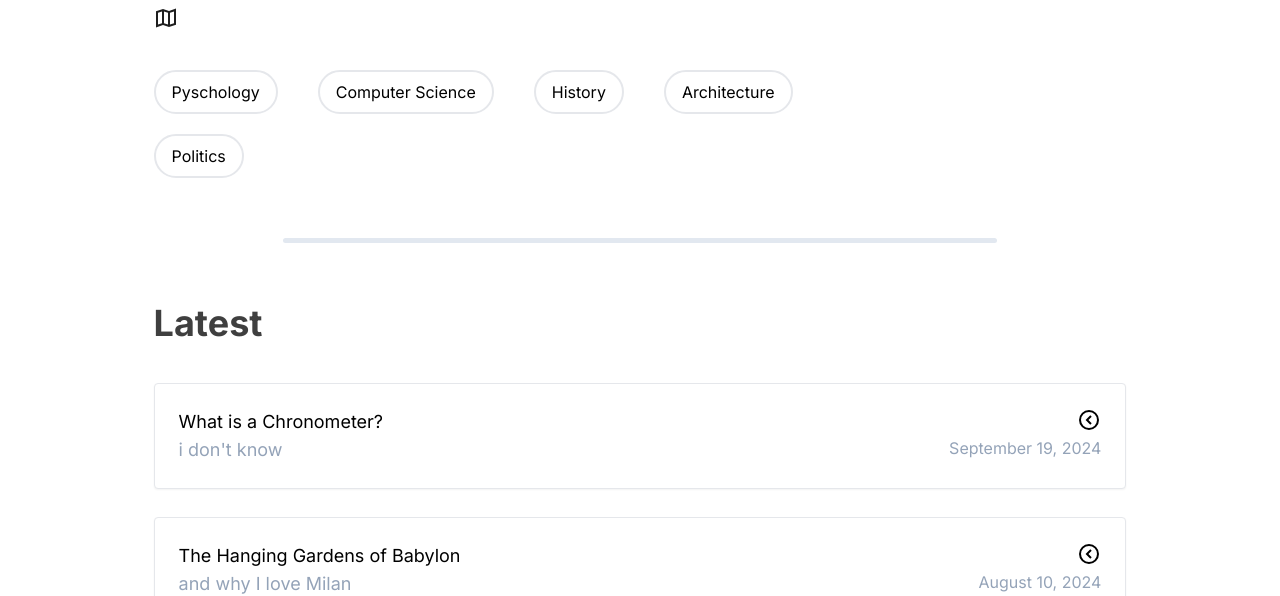
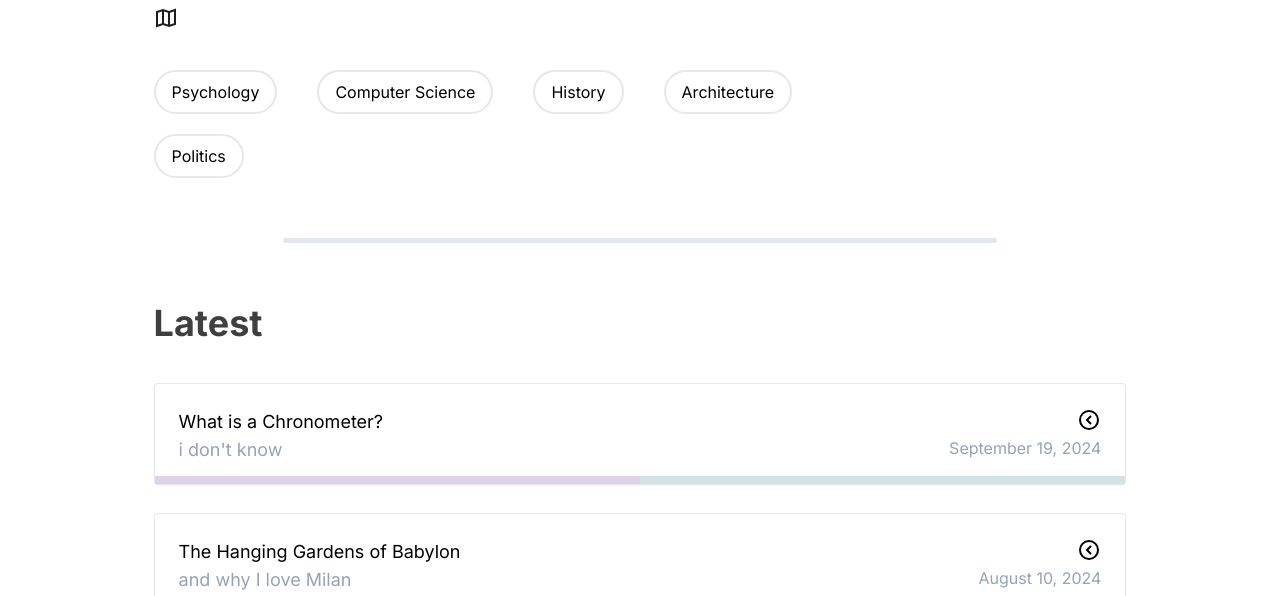
Before and after one commit to markmcguire011/Sentennial, a Next.js app: page /articles in a window 1280 px wide. Shown: the part 356-952 px from the top of the page. Built offline with nearby package versions, Linux system fonts and the light colour scheme.

Commit message:
added categories styling

```diff
--- a/app/articles/[slug]/page.tsx
+++ b/app/articles/[slug]/page.tsx
@@ -1,6 +1,7 @@
 import { getAllArticles, getArticleBySlug } from '@/lib/api'
 import { notFound } from 'next/navigation'
 import { Metadata } from 'next'
+import Category from '@/components/category'
 
 export default async function Article({ params }: Params) {
     const article = getArticleBySlug(params.slug)
@@ -20,7 +21,9 @@ export default async function Article({ params }: Params) {
             </div>
             <div className="flex gap-6 items-center p-2">
                 <h1 className="text-l opacity-50 color-brand-dark">{article.date}</h1>
-                <h1 className="text-l bg-[#e6d1d6] opacity-75 color-brand-dark border-2 rounded-full px-3 py-1">History</h1>
+                {article.categories.map((category) => (
+                    <Category name = {category} />
+                ))}
             </div>
         </div>
     )
--- a/app/page.tsx
+++ b/app/page.tsx
@@ -74,7 +74,7 @@ export default function Page() {
         <div className="flex justify-center gap-5 md:gap-10">
           <div className="flex flex-col gap-10 w-2/5">
             {articles.map((article) => (
-              <ArticleButton key = {article.slug} slug = {article.slug} title = {article.title} subtitle= {article.subtitle} date = {article.date}/>
+              <ArticleButton key = {article.slug + "-landing"} data = {article}/>
             ))}
           </div>
           <div className="h-auto w-[3px] rounded bg-slate-200"></div>
--- a/components/article_button.tsx
+++ b/components/article_button.tsx
@@ -1,16 +1,44 @@
 import Link from "next/link"
+import { Article } from "@/interfaces/article"
 
-export default function ArticleButton({slug, title, subtitle, date} : { slug: string, title: string, subtitle: string, date: string}) {
+type Props = {
+    data: Article
+}
+
+const colorList = {
+        'psychology': '#bccce6',
+        'computer-science': '#dfd1e6',
+        'history': '#e6d1d6',
+        'architecture': '#e6d7d1',
+        'politics': '#d1e3e6'
+    }
+
+export default function ArticleButton({ data } : Props) {
     return (
-        <Link href={`/articles/${slug}`} className="flex flex-col w-full items-center">
-            <div className="group bg-white flex flex-col justify-between rounded w-full shadow-sm hover:shadow-md p-6 border">
-                <div className="flex justify-between">
-                    <h1 className="text-lg group-hover:underline group-hover:decoration-brand-color group-hover:text-brand-color">{title}</h1>
+        <Link href={`/articles/${data.slug}`} className="flex flex-col w-full items-center">
+            <div className="group bg-white flex flex-col justify-between rounded w-full shadow-sm hover:shadow-md border">
+                <div className="flex justify-between px-6 pt-6">
+                    <h1 className="text-lg group-hover:underline group-hover:decoration-brand-color group-hover:text-brand-color">{data.title}</h1>
                     <svg className="md:flex hidden group-hover:fill-brand-color" xmlns="http://www.w3.org/2000/svg" width="24" height="24"><path d="M12 2a10 10 0 1 0 10 10A10.011 10.011 0 0 0 12 2zm0 18a8 8 0 1 1 8-8 8.009 8.009 0 0 1-8 8z"/><path d="M13.293 7.293 8.586 12l4.707 4.707 1.414-1.414L11.414 12l3.293-3.293-1.414-1.414z"/></svg>
                 </div>
-                <div className="flex flex-col md:flex-row justify-between">
-                    <h1 className="text-lg text-slate-400">{subtitle}</h1>
-                    <h1 className="txt-md text-slate-400">{date}</h1>
+                <div className="flex flex-col px-6 pb-3 md:flex-row justify-between">
+                    <h1 className="text-lg text-slate-400">{data.subtitle}</h1>
+                    <h1 className="txt-md text-slate-400">{data.date}</h1>
+                </div>
+                <div className="flex">
+                    {data.categories.map((category) => {
+                        const name = category.toLowerCase().replace(" ", "-")
+
+                        var color;
+
+                        for (const [attribute, value] of Object.entries(colorList)) {
+                            if (attribute === name ){
+                                color = value
+                            }
+                        }
+
+                        return <div key={data.slug + category} style={{backgroundColor: color}} className="h-2 w-full"></div>
+                    })}
                 </div>
             </div>
         </Link>
--- a/components/articles.tsx
+++ b/components/articles.tsx
@@ -30,11 +30,11 @@ export default function Articles({ articles }: Props) {
               </p>
               <svg className="fill-brand-dark" xmlns="http://www.w3.org/2000/svg" width="24" height="24"><path d="m15 4.946-6-2-7 2.333v16.108l7-2.333 6 2 7-2.333V2.613zm-5 .442 4 1.333v11.891l-4-1.333zM4 6.721l4-1.333v11.891l-4 1.334zm16 10.558-4 1.333V6.721l4-1.334z"/></svg>
               <div className="flex flex-wrap gap-x-10 gap-y-5 pt-10">
-                <button onClick={() => handleClick(' - Pyschology')} className="border-2 py-2 px-4 rounded-full transition duration-2 hover:bg-[#bccce6]">Pyschology</button>
-                <button onClick={() => handleClick(' - Computer Science')} className="border-2 py-2 px-4 rounded-full transition duration-2 hover:bg-[#dfd1e6]">Computer Science</button>
-                <button onClick={() => handleClick(' - History')} className="border-2 py-2 px-4 rounded-full transition duration-2 hover:bg-[#e6d1d6]">History</button>
-                <button onClick={() => handleClick(' - Architecture')} className="border-2 py-2 px-4 rounded-full transition duration-2 hover:bg-[#e6d7d1]">Architecture</button>
-                <button onClick={() => handleClick(' - Politics')} className="border-2 py-2 px-4 rounded-full transition duration-2 hover:bg-[#d1e3e6]">Politics</button>
+                <button onClick={() => handleClick(' - Pyschology')} className="border-2 py-2 px-4 rounded-full transition duration-2 hover:bg-psychology">Psychology</button>
+                <button onClick={() => handleClick(' - Computer Science')} className="border-2 py-2 px-4 rounded-full transition duration-2 hover:bg-computer-science">Computer Science</button>
+                <button onClick={() => handleClick(' - History')} className="border-2 py-2 px-4 rounded-full transition duration-2 hover:bg-history">History</button>
+                <button onClick={() => handleClick(' - Architecture')} className="border-2 py-2 px-4 rounded-full transition duration-2 hover:bg-architecture">Architecture</button>
+                <button onClick={() => handleClick(' - Politics')} className="border-2 py-2 px-4 rounded-full transition duration-2 hover:bg-politics">Politics</button>
               </div>
             </div>
             <div>
@@ -55,7 +55,7 @@ export default function Articles({ articles }: Props) {
           <h1 className="text-4xl font-bold opacity-75 color-[#1E1E1E]">Latest<span>{content}</span></h1>
           <div className="flex flex-col gap-7">
             {articles.map((article) => (
-                <ArticleButton key={article.slug} slug = {article.slug} title = {article.title} subtitle= {article.subtitle} date = {article.date}/>
+                <ArticleButton key={article.slug + "-article"} data = {article} />
             ))}
           </div>
         </div>
--- /dev/null
+++ b/components/category.tsx
@@ -0,0 +1,23 @@
+export default function Category({ name } : { name: string}){
+    const colorList = {
+        'psychology': '#bccce6',
+        'computer-science': '#dfd1e6',
+        'history': '#e6d1d6',
+        'architecture': '#e6d7d1',
+        'politics': '#d1e3e6'
+    }
+
+    const color = name.toLowerCase().replace(" ", "-")
+
+    var bg;
+
+    for (const [attribute, value] of Object.entries(colorList)) {
+        if (attribute === color ){
+            bg = value
+        }
+    }
+
+    return (
+        <h1 style = {{ backgroundColor: bg }}className={`text-l opacity-75 color-brand-dark border-2 rounded-full px-3 py-1`}>{name}</h1>
+    )
+}
--- a/interfaces/article.ts
+++ b/interfaces/article.ts
@@ -3,5 +3,7 @@ export type Article = {
     title: string;
     subtitle: string;
     date: string;
+    comp_date: Date;
+    categories: string[]
     content: string;
   };
--- a/lib/api.ts
+++ b/lib/api.ts
@@ -23,6 +23,6 @@ export function getAllArticles(): Article[] {
   const posts = slugs
     .map((slug) => getArticleBySlug(slug))
     // sort posts by date in descending order
-    .sort((post1, post2) => (post1.date > post2.date ? -1 : 1));
+    .sort((post1, post2) => (post1.comp_date > post2.comp_date ? -1 : 1));
   return posts;
 }
--- a/posts/hanging-gardens-of-babylon.md
+++ b/posts/hanging-gardens-of-babylon.md
@@ -2,6 +2,8 @@
 title: "The Hanging Gardens of Babylon"
 subtitle: "and why I love Milan"
 date: "August 10, 2024"
+comp_date: 2024-08-12T04:30:26.284Z
+categories: ["History", "Psychology"]
 ---
 
 # My First Post
--- a/posts/what-is-a-chronometer.md
+++ b/posts/what-is-a-chronometer.md
@@ -2,6 +2,8 @@
 title: "What is a Chronometer?"
 subtitle: "i don't know"
 date: "September 19, 2024"
+comp_date: 2024-08-12T04:30:55.658Z
+categories: ["Computer Science", "Politics"]
 ---
 
 # Chronometer go brr
--- a/tailwind.config.ts
+++ b/tailwind.config.ts
@@ -12,6 +12,11 @@ const config: Config = {
         'brand-dark': '#1E1E1E',
         'background-secondary': '#F5F5F5',
         'brand-color': '#4D88B8',
+        'psychology': '#bccce6',
+        'computer-science': '#dfd1e6',
+        'history': '#e6d1d6',
+        'architecture': '#e6d7d1',
+        'politics': '#d1e3e6'
       }
     },
     screens: {
```
Also changed, not shown: 1 other file (tests, documents, lock files or other folders).
